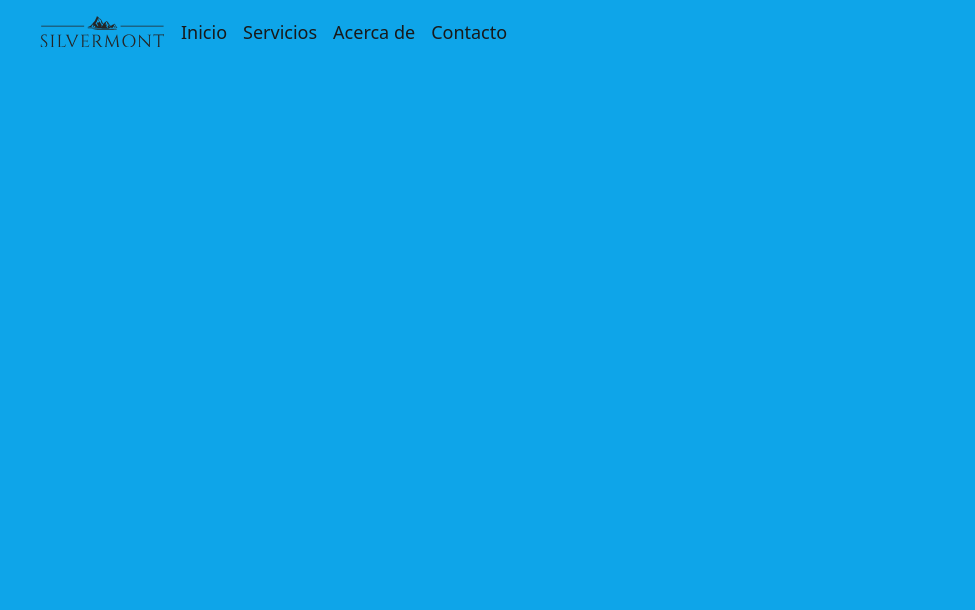
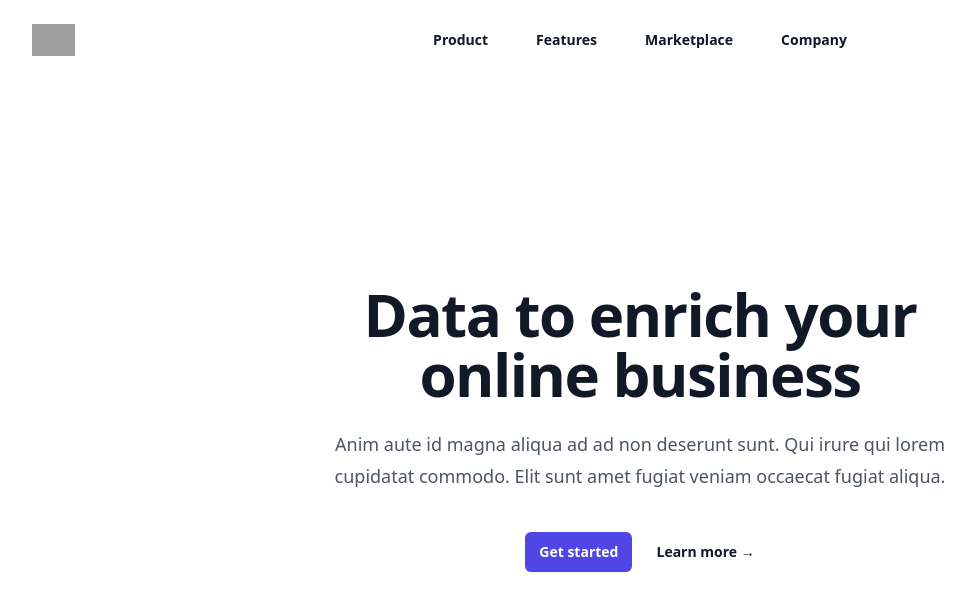
Before and after one commit to huxwell-src/silvermont, a React (Vite) app: page / in a window 1280 px wide. Shown: the top 610 px of the page, without its empty margins (0-975 px from the left). Built offline with nearby package versions, Linux system fonts and the light colour scheme; grey boxes are pictures that could not be loaded.

Commit message:
1 binaries uploaded

```diff
--- a/package.json
+++ b/package.json
@@ -10,6 +10,9 @@
     "preview": "vite preview"
   },
   "dependencies": {
+    "@headlessui/react": "^1.7.15",
+    "@heroicons/react": "^2.0.18",
+    "framer-motion": "^10.13.1",
     "react": "^18.2.0",
     "react-dom": "^18.2.0"
   },
--- a/src/App.jsx
+++ b/src/App.jsx
@@ -6,7 +6,6 @@
   return (
     <>
       <Hero></Hero>
-      <div className="bg-sky-500 h-[100dvh] w-full "></div>
     </>
   );
 }
--- a/src/Components/Hero.jsx
+++ b/src/Components/Hero.jsx
@@ -1,14 +1,143 @@
-import {  } from 'react'
-import Navbar from './Navbar';
+import { useState } from 'react';
 
-const Hero = () => {
+import { Dialog } from '@headlessui/react';
+import { Bars3Icon, XMarkIcon } from '@heroicons/react/24/outline';
 
+// Datos de navegación
+const navigation = [
+  { name: 'Product', href: '#' },
+  { name: 'Features', href: '#' },
+  { name: 'Marketplace', href: '#' },
+  { name: 'Company', href: '#' },
+];
+
+export default function Hero() {
+  const [mobileMenuOpen, setMobileMenuOpen] = useState(false);
 
   return (
-    <>
-        <Navbar/>
-    </>
-  )
+    <div className="bg-white h-screen overflow-hidden flex flex-col justify-center items-center  ">
+      {/* Encabezado con barra de navegación */}
+      <header className="absolute inset-x-0 top-0 z-50">
+        <nav
+          className="flex items-center justify-between p-6 lg:px-8"
+          aria-label="Global"
+        >
+          <div className="flex lg:flex-1">
+            {/* Logo */}
+            <a href="#" className="-m-1.5 p-1.5">
+              <span className="sr-only">Silvermount</span>
+              <img
+                className="h-8 w-auto"
+                src="https://tailwindui.com/img/logos/mark.svg?color=indigo&shade=600"
+                alt=""
+              />
+            </a>
+          </div>
+          {/* Botón del menú en dispositivos móviles */}
+          <div className="flex lg:hidden">
+            <button
+              type="button"
+              className="-m-2.5 inline-flex items-center justify-center rounded-md p-2.5 text-gray-700"
+              onClick={() => setMobileMenuOpen(true)}
+            >
+              <span className="sr-only">Open main menu</span>
+              <Bars3Icon className="h-6 w-6" aria-hidden="true" />
+            </button>
+          </div>
+          {/* Navegación en escritorio */}
+          <div className="hidden lg:flex lg:gap-x-12">
+            {navigation.map((item) => (
+              <a
+                key={item.name}
+                href={item.href}
+                className="text-sm font-semibold leading-6 text-gray-900"
+              >
+                {item.name}
+              </a>
+            ))}
+          </div>
+          <div className="hidden lg:flex lg:flex-1"></div>
+        </nav>
+        {/* Menú desplegable en dispositivos móviles */}
+        <Dialog
+          as="div"
+          className="lg:hidden"
+          open={mobileMenuOpen}
+          onClose={setMobileMenuOpen}
+        >
+          <div className="fixed inset-0 z-50" />
+          <Dialog.Panel className="fixed inset-y-0 right-0 z-50 w-full overflow-y-auto bg-white px-6 py-6 sm:max-w-sm sm:ring-1 sm:ring-gray-900/10">
+            <div className="flex items-center justify-between">
+              {/* Logo en el menú desplegable */}
+              <a href="#" className="-m-1.5 p-1.5">
+                <span className="sr-only">Silvermount</span>
+                <img
+                  className="h-8 w-auto"
+                  src="https://tailwindui.com/img/logos/mark.svg?color=indigo&shade=600"
+                  alt=""
+                />
+              </a>
+              {/* Botón de cierre del menú desplegable */}
+              <button
+                type="button"
+                className="-m-2.5 rounded-md p-2.5 text-gray-700"
+                onClick={() => setMobileMenuOpen(false)}
+              >
+                <span className="sr-only">Close menu</span>
+                <XMarkIcon className="h-6 w-6" aria-hidden="true" />
+              </button>
+            </div>
+            <div className="mt-6 flow-root">
+              {/* Elementos de navegación en el menú desplegable */}
+              <div className="-my-6 divide-y divide-gray-500/10">
+                <div className="space-y-2 py-6">
+                  {navigation.map((item) => (
+                    <a
+                      key={item.name}
+                      href={item.href}
+                      className="-mx-3 block rounded-lg px-3 py-2 text-base font-semibold leading-7 text-gray-900 hover:bg-gray-50"
+                    >
+                      {item.name}
+                    </a>
+                  ))}
+                </div>
+              </div>
+            </div>
+          </Dialog.Panel>
+        </Dialog>
+      </header>
+
+      {/* Contenido del Hero */}
+      <div className="relative isolate px-6 flex items-center pt-14 lg:px-8">
+        {/* Fondo degradado y efecto de desenfoque */}
+        <div className=""></div>
+        <div className="mx-auto max-w-2xl ">
+          <div className="text-center">
+            <h1 className="text-4xl font-bold tracking-tight text-gray-900 sm:text-6xl">
+              Data to enrich your online business
+            </h1>
+            <p className="mt-6 text-lg leading-8 text-gray-600">
+              Anim aute id magna aliqua ad ad non deserunt sunt. Qui irure qui
+              lorem cupidatat commodo. Elit sunt amet fugiat veniam occaecat
+              fugiat aliqua.
+            </p>
+            <div className="mt-10 flex items-center justify-center gap-x-6">
+              <a
+                href="#"
+                className="rounded-md bg-indigo-600 px-3.5 py-2.5 text-sm font-semibold text-white shadow-sm hover:bg-indigo-500 focus-visible:outline focus-visible:outline-2 focus-visible:outline-offset-2 focus-visible:outline-indigo-600"
+              >
+                Get started
+              </a>
+              <a
+                href="#"
+                className="text-sm font-semibold leading-6 text-gray-900"
+              >
+                Learn more <span aria-hidden="true">→</span>
+              </a>
+            </div>
+          </div>
+        </div>
+      </div>
+    </div>
+  );
 }
-
-export default Hero
```
Also changed, not shown: src/assets/photo-1690184432588-81068877d852.avif (added), 1 other file (tests, documents, lock files or other folders).
